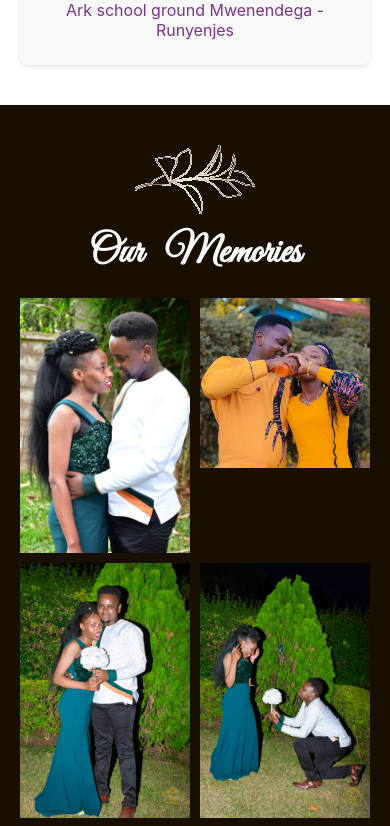
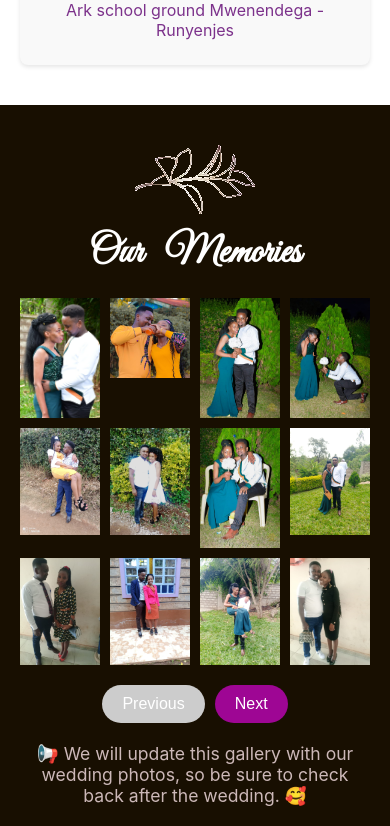
Before and after one commit to PiusKariukiNjiru/ben-wedding, a React (Create React App) app: page / in a window 390 px wide. Shown: the part 4053-4879 px from the top of the page. Built offline with nearby package versions, Linux system fonts and the light colour scheme.

Commit message:
update gallery

```diff
--- a/src/Gallery/WeddingGallery.css
+++ b/src/Gallery/WeddingGallery.css
@@ -1,22 +1,32 @@
-/* SimpleGallery.css */
+/* WeddingGallery.css */
 @import url('https://fonts.googleapis.com/css2?family=Great+Vibes&family=Playfair+Display:wght@400;700&display=swap');
 
-.simple-gallery {
-    padding: 20px;
-    text-align: center;
-    background-color: #180f01;
+:root {
+  --background-color: #180f01;
+  --text-color: #ffffff;
+  --highlight-color: #9e0694;
+  --highlight-hover-color: #d6a73a;
+  --font-family: 'Playfair Display', serif;
+  --heading-font: 'Great Vibes', cursive;
+  --spacing: 20px;
+  --border-radius: 50px;
 }
 
-  .gallery-flower{
-    margin-top: 20px;
+.simple-gallery {
+  padding: var(--spacing);
+  text-align: center;
+  background-color: var(--background-color);
+}
+
+.gallery-flower {
+  margin-top: var(--spacing);
 }
 
 .simple-gallery h2 {
   font-size: 2.5em;
-    margin-bottom: 20px;
-    margin-top: 10px;
-    color: white;
-    font-family: 'Great Vibes', cursive;
+  margin: 10px 0 var(--spacing);
+  color: var(--text-color);
+  font-family: var(--heading-font);
   word-spacing: 15px;
 }
 
@@ -48,6 +58,7 @@
   justify-content: center;
   align-items: center;
   cursor: pointer;
+  z-index: 1000;
 }
 
 .zoom-image {
@@ -62,31 +73,73 @@
 
 .gallery-update-message {
   text-align: center;
-    margin-top: 20px;
+  margin-top: var(--spacing);
   font-size: 1.1em;
   color: #ccb8b8;
 }
 
 
+.see-more-button {
+  display: block;
+  margin: var(--spacing) auto;
+  padding: 10px 20px;
+  font-size: 1em;
+  background-color: var(--highlight-color);
+  color: var(--text-color);
+  border: none;
+  cursor: pointer;
+  transition: background-color 0.3s ease;
+  border-radius: var(--border-radius);
+}
+
+.see-more-button:hover {
+  background-color: var(--highlight-hover-color);
+}
+
+
+
+.pagination {
+  display: flex;
+  justify-content: center;
+  margin-top: var(--spacing);
+}
+
+.pagination-button {
+  padding: 10px 20px;
+  margin: 0 5px;
+  font-size: 1em;
+  background-color: var(--highlight-color);
+  color: var(--text-color);
+  border: none;
+  cursor: pointer;
+  transition: background-color 0.3s ease;
+  border-radius: var(--border-radius);
+}
+
+.pagination-button:disabled {
+  background-color: #ccc;
+  cursor: not-allowed;
+}
+
+.pagination-button:hover:not(:disabled) {
+  background-color: var(--highlight-hover-color);
+}
+
+
+
+
+
 @media (max-width: 768px) {
   .gallery-grid {
-      grid-template-columns: repeat(auto-fit, minmax(150px, 1fr));
+    grid-template-columns: repeat(auto-fit, minmax(130px, 1fr));
   }
 }
 
-  .see-more-button {
-    display: block;
-    margin: 20px auto;
-    padding: 10px 20px;
-    font-size: 1em;
-    background-color: #9e0694;
-    color: white;
-    border: none;
-    cursor: pointer;
-    transition: background-color 0.3s ease;
-    border-radius: 50px;
+
+
+
+@media (max-width: 400px) {
+  .gallery-grid {
+    grid-template-columns: repeat(auto-fit, minmax(80px, 1fr));
   }
-
-  .see-more-button:hover {
-    background-color: #d6a73a;
 }
--- a/src/Gallery/WeddingGallery.js
+++ b/src/Gallery/WeddingGallery.js
@@ -42,9 +42,10 @@ const images = [
   { src: memories18, alt: 'Image 18' },
 ];
 
-const SimpleGallery = () => {
+const WeddingGallery = () => {
   const [zoomImage, setZoomImage] = useState(null);
-  const [showAll, setShowAll] = useState(false);
+  const [currentPage, setCurrentPage] = useState(1);
+  const imagesPerPage = 12;
 
   const handleImageClick = (src) => {
     setZoomImage(src);
@@ -54,41 +55,53 @@ const SimpleGallery = () => {
     setZoomImage(null);
   };
 
-  const toggleShowAll = () => {
-    setShowAll(!showAll);
+  const handleNextPage = () => {
+    setCurrentPage((prev) => Math.min(prev + 1, Math.ceil(images.length / imagesPerPage)));
   };
 
-  const displayedImages = showAll ? images : images.slice(0, 10);
+  const handlePrevPage = () => {
+    setCurrentPage((prev) => Math.max(prev - 1, 1));
+  };
+
+  const indexOfLastImage = currentPage * imagesPerPage;
+  const indexOfFirstImage = indexOfLastImage - imagesPerPage;
+  const currentImages = images.slice(indexOfFirstImage, indexOfLastImage);
 
   return (
     <div className="simple-gallery" id="simple-gallery">
-      <img src={flower} alt="flower" className="gallery-flower" />
+      <img src={flower} alt="Flower" className="gallery-flower" />
       <h2>Our Memories</h2>
       <div className="gallery-grid">
-        {displayedImages.map((image, index) => (
+        {currentImages.map((image, index) => (
           <img
             key={index}
             src={image.src}
             alt={image.alt}
             onClick={() => handleImageClick(image.src)}
             className="gallery-image"
+            loading="lazy"
+            aria-hidden="true"
           />
         ))}
       </div>
-      {images.length > 10 && (
-        <>
-          <button onClick={toggleShowAll} className="see-more-button">
-            {showAll ? 'See Less' : 'See More...'}
-          </button>
-          {showAll && (
-            <p className="gallery-update-message">
-              📢 We will update this gallery with our wedding photos, so be sure to check back after the wedding. 🥰
-            </p>
-          )}
-        </>
-      )}
+      <div className="pagination">
+        <button onClick={handlePrevPage} disabled={currentPage === 1} className="pagination-button">
+          Previous
+        </button>
+        <button
+          onClick={handleNextPage}
+          disabled={currentPage === Math.ceil(images.length / imagesPerPage)}
+          className="pagination-button"
+        >
+          Next
+        </button>
+
+      </div>
+      <p className="gallery-update-message">
+          📢 We will update this gallery with our wedding photos, so be sure to check back after the wedding. 🥰
+      </p>
       {zoomImage && (
-        <div className="zoom-overlay" onClick={closeZoom}>
+        <div className="zoom-overlay" onClick={closeZoom} role="dialog" aria-modal="true">
           <img src={zoomImage} alt="Zoomed" className="zoom-image" />
         </div>
       )}
@@ -96,4 +109,4 @@ const SimpleGallery = () => {
   );
 };
 
-export default SimpleGallery;
+export default WeddingGallery;
```
Also changed, not shown: package.json (+7 -6 lines), 1 other file (tests, documents, lock files or other folders). Lines whose indentation alone changed are shown as unchanged.
